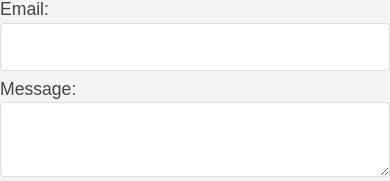
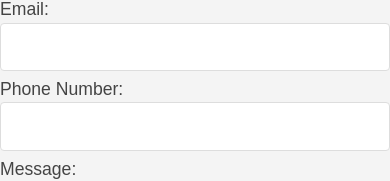
Before and after one commit to Vimaser/fleaMarketOfLouisiana, a React (Create React App) app: page /contact in a window 390 px wide. Shown: the part 183-364 px from the top of the page. Built offline with nearby package versions, Linux system fonts and the light colour scheme; no server answers.

Commit message:
added phoneNum for contact

```diff
--- a/src/components/Contact.js
+++ b/src/components/Contact.js
@@ -12,6 +12,7 @@ import "./css/Contact.css";
 const Contact = () => {
   const [name, setName] = useState("");
   const [email, setEmail] = useState("");
+  const [phoneNum, setPhoneNum] = useState("");
   const [message, setMessage] = useState("");
   const [captchaValue, setCaptchaValue] = useState(null);
   const [loading, setLoading] = useState(false);
@@ -31,6 +32,7 @@ const Contact = () => {
     const newMessage = {
       name,
       email,
+      phoneNum,
       message,
       dateReceived: serverTimestamp(),
     };
@@ -39,6 +41,7 @@ const Contact = () => {
       setSubmitted(true);
       setName("");
       setEmail("");
+      setPhoneNum("");
       setMessage("");
     } catch (error) {
       console.error("Error adding document: ", error);
@@ -75,6 +78,14 @@ const Contact = () => {
             />
           </label>
           <label>
+            Phone Number:
+            <input
+              type="phoneNum"
+              value={phoneNum}
+              onChange={(e) => setEmail(e.target.value)}
+            />
+          </label>
+          <label>
             Message:
             <textarea
               value={message}
```
